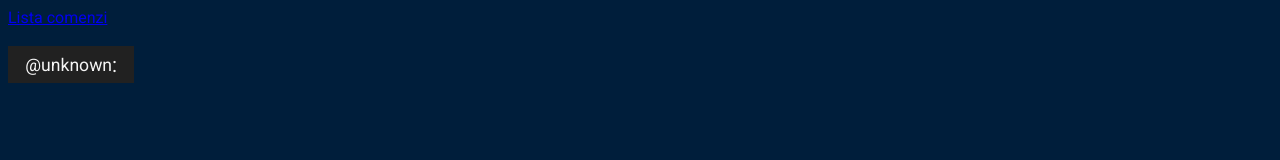
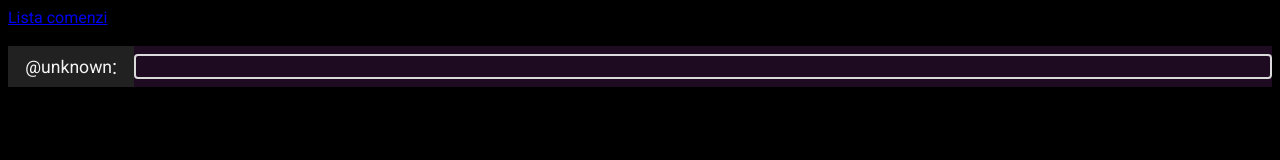
Before and after one commit to catalinbujor/COLIW-TW, a plain HTML site: page index.html in a window 1280 px wide. Drawn offline with Linux system fonts and the light colour scheme.

Commit message:
beautiful colors

```diff
--- a/css/topbar.css
+++ b/css/topbar.css
@@ -1,10 +1,10 @@
 body{
-    background-color: #001e3b;
+    background-color: #000000;
     font-family: Roboto;
 }
 
 .output-msg{
-    color: red;
+    color: #dadada;
     text-align:center;
     animation-duration: 1.4s;
     animation-name: slidein;
@@ -40,9 +40,13 @@ body{
 }
 
 .input-stl{
-    background-color:#001e3b;
+    background-color: #1e0a21;
     display: flex;
     width: 100%;
+}
+
+.input-stl .input-bar{
+    border: 2px solid #dadada;
 }
 
 .username{
--- a/index.html
+++ b/index.html
@@ -21,7 +21,7 @@
             </div>
 
             <div id="input-line" class="input-stl">
-                <input type="text" maxlength="250">
+                <input type="text" maxlength="250" class="input-bar">
             </div>
         </div>
         <div id="messenger" class="output-msg"></div>
```
